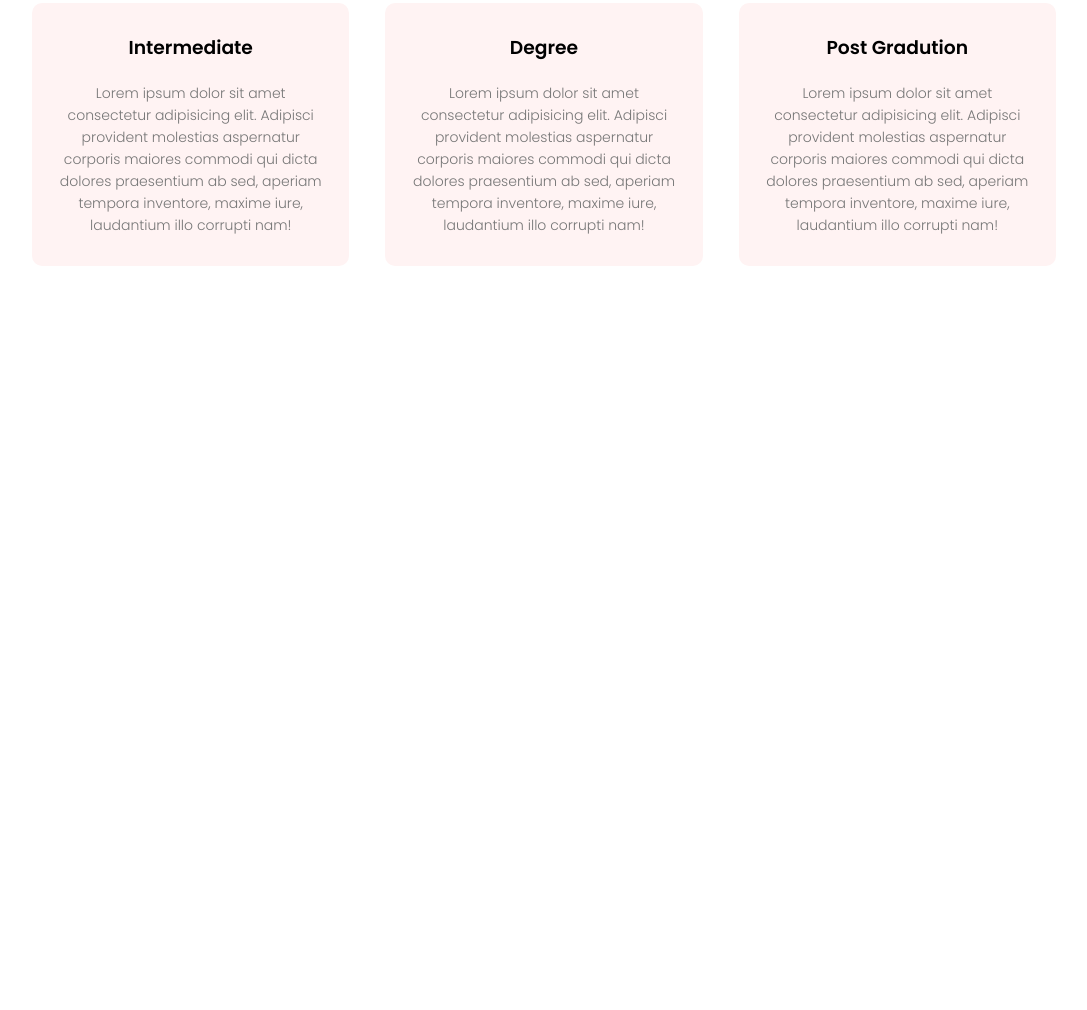
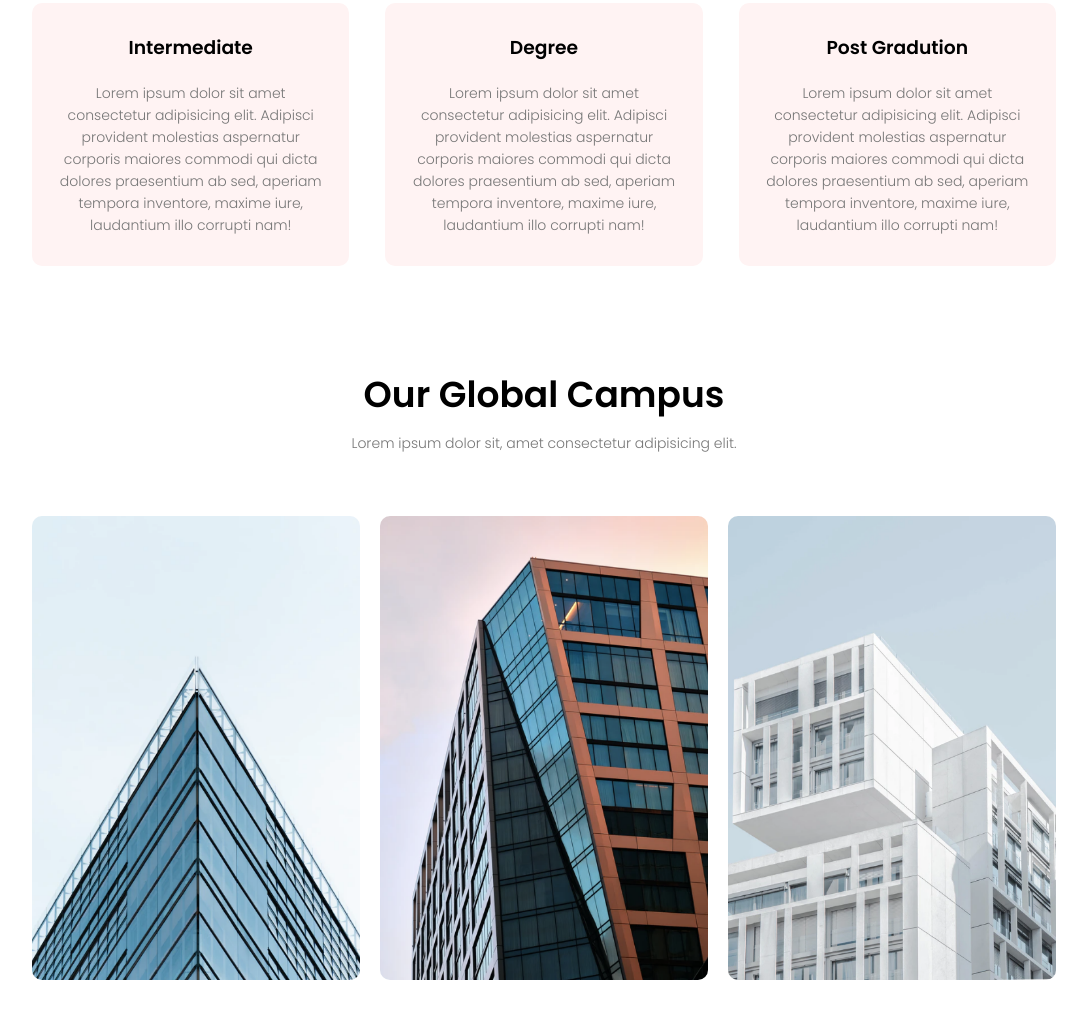
Before and after one commit to VolodymyrVi/Website-Using-HTML-CSS-Full-Responsive-Multi-Page-Website-Design, a plain HTML site: page index.html in a window 1280 px wide. Shown: the part 1045-2055 px from the top of the page, without its empty margins (96-1183 px from the left). Before the commit the page ends 1362 px from the top, so only its background shows below. Drawn offline with Linux system fonts and the light colour scheme.

Commit message:
add responsive section - Campus

```diff
--- a/css/style.css
+++ b/css/style.css
@@ -161,3 +161,50 @@ h3{
         flex-direction: column;
     }
 }
+/* Campus */
+
+.campus{
+    width: 80%;
+    margin: auto;
+    text-align: center;
+    padding-top: 50px;
+}
+.campus-col{
+    flex-basis: 32%;
+    border-radius: 10px;
+    margin-bottom: 30px;
+    position: relative;
+    overflow: hidden;
+}
+.campus-col img{
+    width: 100%;
+    display: block;
+}
+.layer{
+    background: transparent;
+    height: 100%;
+    width: 100%;
+    position: absolute;
+    top: 0;
+    left: 0;
+    transition: 0.5s;
+}
+.layer:hover{
+    background: rgba(226, 0, 0, 0.7);
+}
+.layer h3{
+    width: 100%;
+    font-weight: 500;
+    color: #fff;
+    font-size: 26px;
+    bottom: 0;
+    left: 50%;
+    transform: translateX(-50%);
+    position: absolute;
+    opacity: 0;
+    transition: 0.5s;
+}
+.layer:hover h3{
+    bottom: 49%;
+    opacity: 1;
+}
--- a/index.html
+++ b/index.html
@@ -55,6 +55,32 @@
         </div>
     </section>
 
+    <section class="campus">
+        <h1>Our Global Campus</h1>
+        <p>Lorem ipsum dolor sit, amet consectetur adipisicing elit.</p>
+        <div class="row">
+            <div class="campus-col">
+                <img src="img/london.png">
+                <div class="layer">
+                    <h3>LONDON</h3>
+                </div>
+            </div>
+            <div class="campus-col">
+                <img src="img/newyork.png">
+                <div class="layer">
+                    <h3>NEW YORK</h3>
+                </div>
+            </div>
+            <div class="campus-col">
+                <img src="img/washington.png">
+                <div class="layer">
+                    <h3>WASHINGTON</h3>
+                </div>
+            </div>
+
+        </div>
+
+    </section>
     <script  src="js/main.js"></script>
 </body>
 </html>
```
